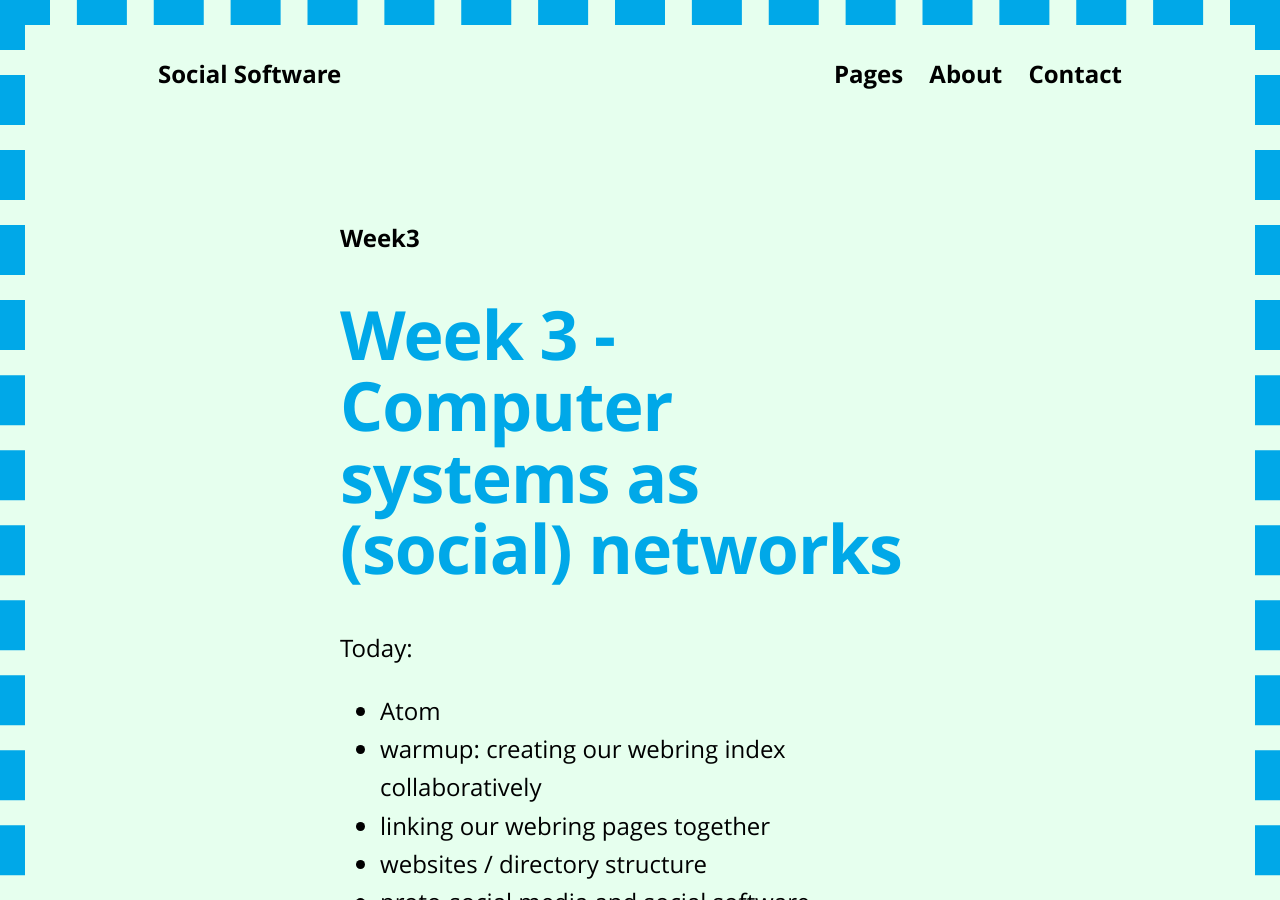
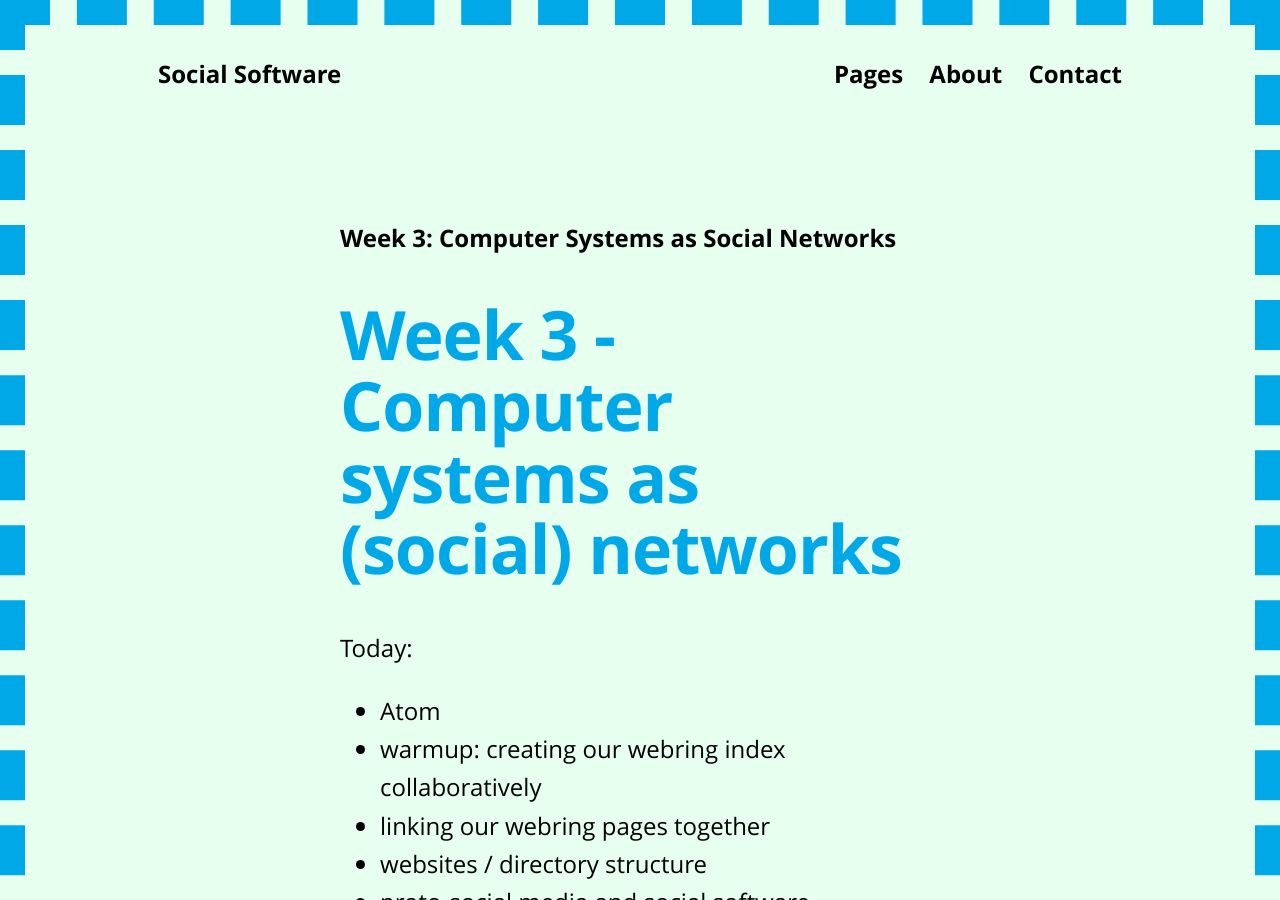
Before and after one commit to lee2sman/social_software_2021, a Jekyll site: the page built from _posts/2021-09-13-week3.md, in a window 1280 px wide and 900 px high. Built offline with Jekyll 4.4.1, drawn with Linux system fonts in a browser that asks for light colours; nearby versions of some CDN libraries; our own code applies the rules of GitHub Pages for plain Markdown files.

Commit message:
update week3

```diff
--- a/_posts/2021-09-13-week3.md
+++ b/_posts/2021-09-13-week3.md
@@ -1,3 +1,9 @@
+---
+layout: post
+title: "Week 3: Computer Systems as Social Networks"
+---
+
+
 # Week 3 - Computer systems as (social) networks
 
 Today:
```
